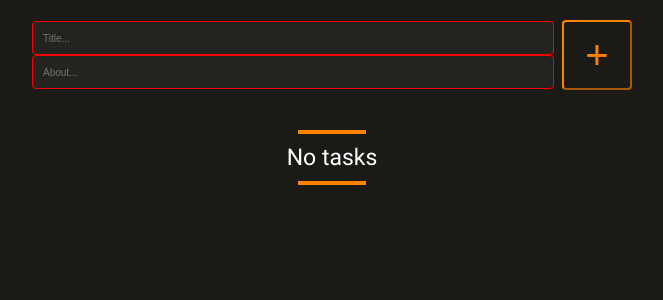
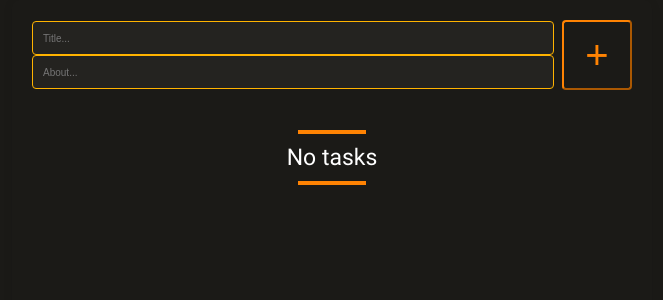
Before and after one commit to Crookedd/ToDoList-react, a React (Vite) app: page / in a window 1280 px wide. Shown: the top 300 px of the page, without its empty margins (308-971 px from the left). Built offline with nearby package versions, Linux system fonts and the light colour scheme.

Commit message:
fixed text

```diff
--- a/src/assets/styles/components/_text.scss
+++ b/src/assets/styles/components/_text.scss
@@ -14,7 +14,7 @@
   padding: 0 10px;
 
   &.error {
-    border-color: red;
+    border-color: rgb(255, 179, 0);
   }
 }
 
```
